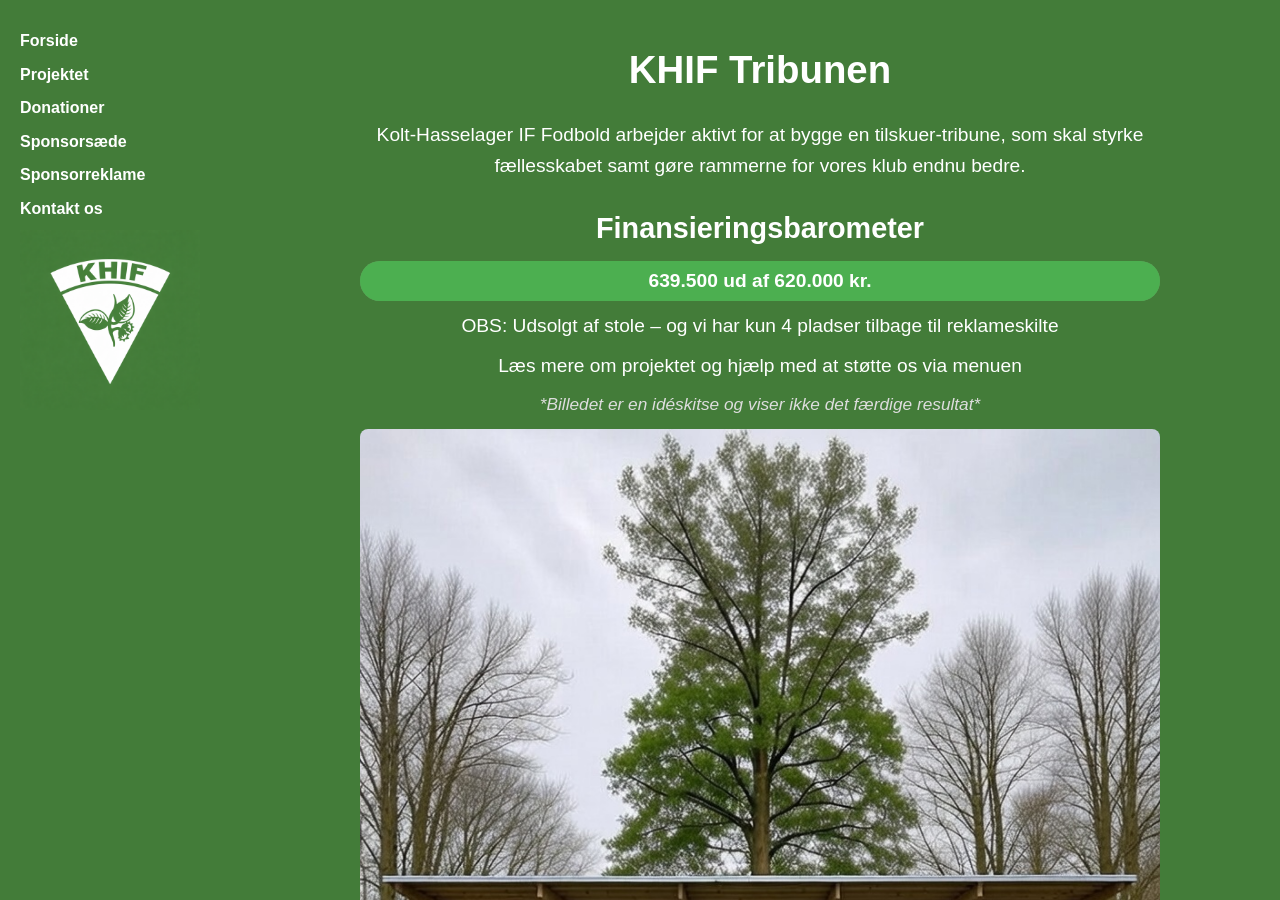
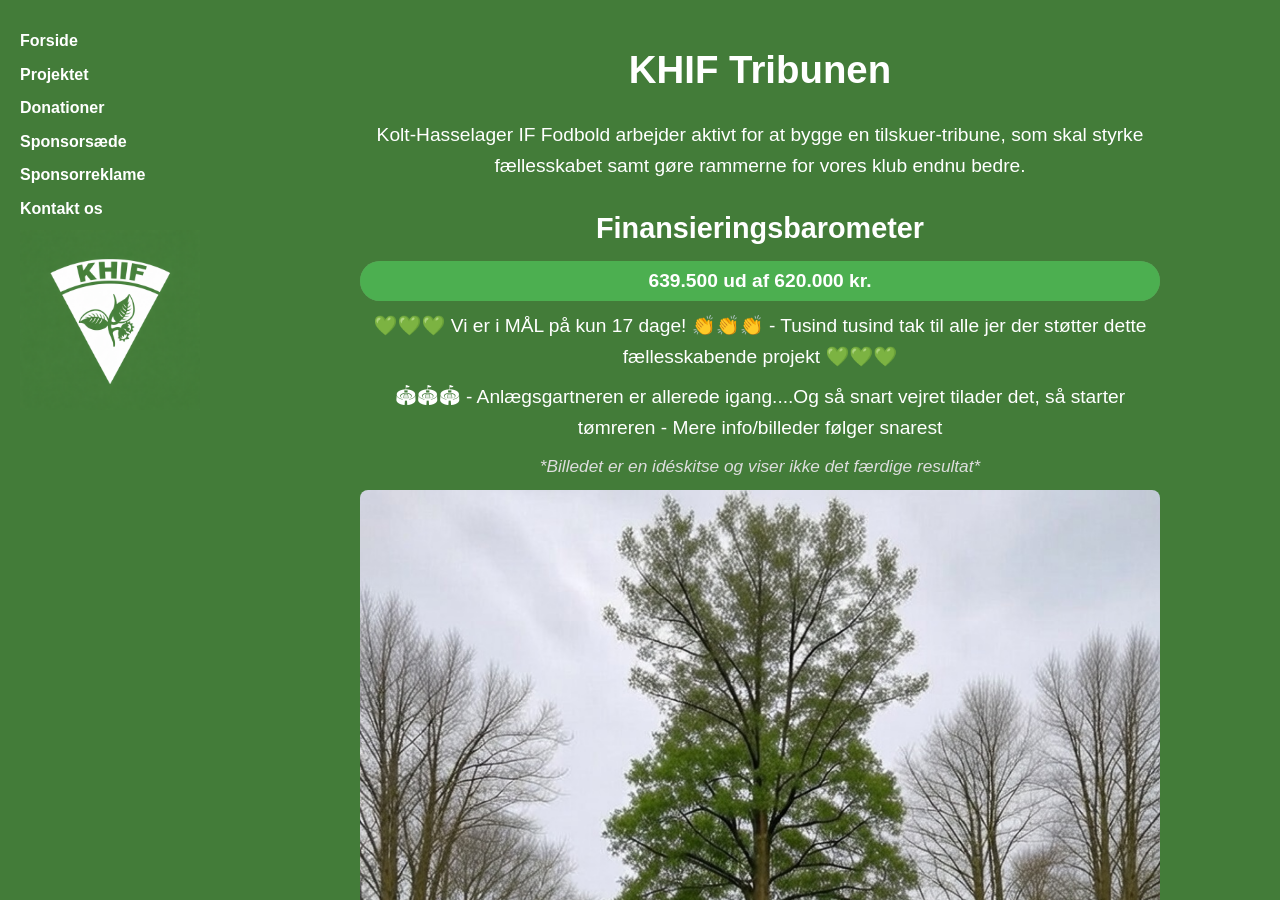
Before and after one commit to msj33/khif-tribune, a Jekyll site: the page built from index.md, in a window 1280 px wide and 900 px high. Built offline with Jekyll 4.4.1, drawn with Linux system fonts in a browser that asks for light colours.

Commit message:
Update index.md

```diff
--- a/index.md
+++ b/index.md
@@ -20,8 +20,10 @@ title: "Forside"
   %}
   </div>
 
-    <p>OBS: Udsolgt af stole – og vi har kun 4 pladser tilbage til reklameskilte</p>
-    <p>Læs mere om projektet og hjælp med at støtte os via menuen</p>
+    <p>💚💚💚 Vi er i MÅL på kun 17 dage! 👏👏👏 - Tusind tusind tak til alle jer der støtter dette fællesskabende projekt 💚💚💚</p>
+
+    <p>🏟🏟🏟 - Anlægsgartneren er allerede igang....Og så snart vejret tilader det, så starter tømreren - Mere info/billeder følger snarest </p>
+
 
   <!-- Kursiv note før billedet -->
   <p style="font-size: 0.9em; font-style: italic; color: #ddd;">
```
